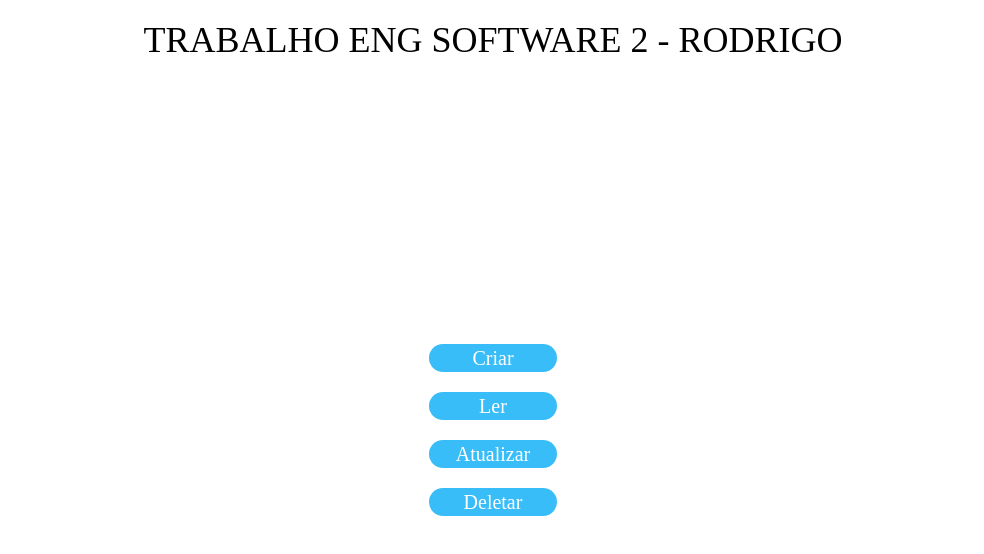
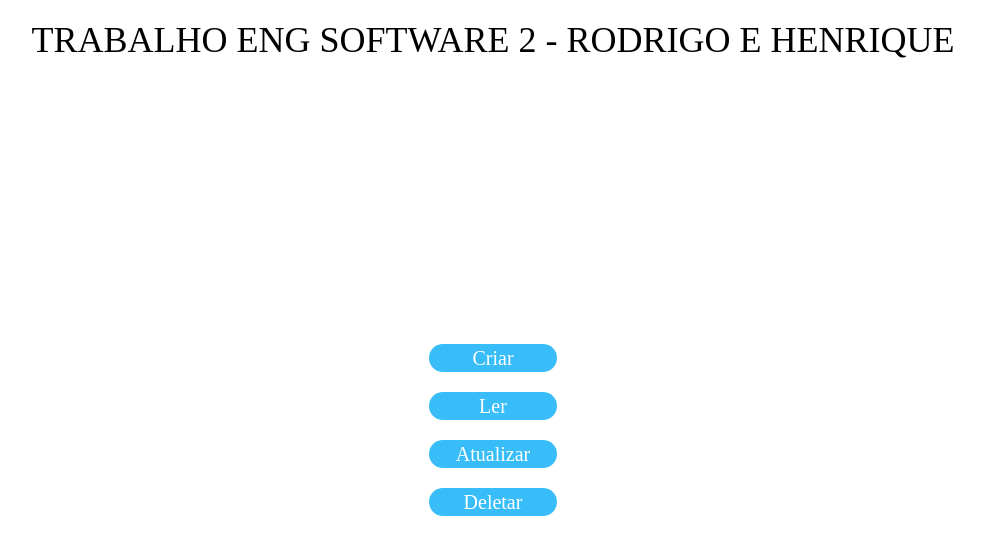
Before and after one commit to rodrfentanes21/es2front, a Next.js app: page / in a window 1280 px wide. Shown: the top 554 px of the page, without its empty margins (147-1131 px from the left). Built offline with nearby package versions, Linux system fonts and the light colour scheme.

Commit message:
henrique

```diff
--- a/src/pages/index.tsx
+++ b/src/pages/index.tsx
@@ -15,7 +15,7 @@ export default function Home() {
         <link rel="icon" href="/favicon.ico" />
       </Head>
       <main className="w-full lg:w-screen h-screen flex flex-col">
-        <h1 className="text-4xl text-center uppercase pt-5">Trabalho Eng Software 2 - Rodrigo</h1>
+        <h1 className="text-4xl text-center uppercase pt-5">Trabalho Eng Software 2 - Rodrigo e Henrique</h1>
         <div className="grow flex flex-col justify-center gap-5 items-center align-middle">
           <Link href="/create" className="w-32 bg-sky-400 hover:bg-sky-700 rounded-full text-white text-xl text-center">
             Criar
```
